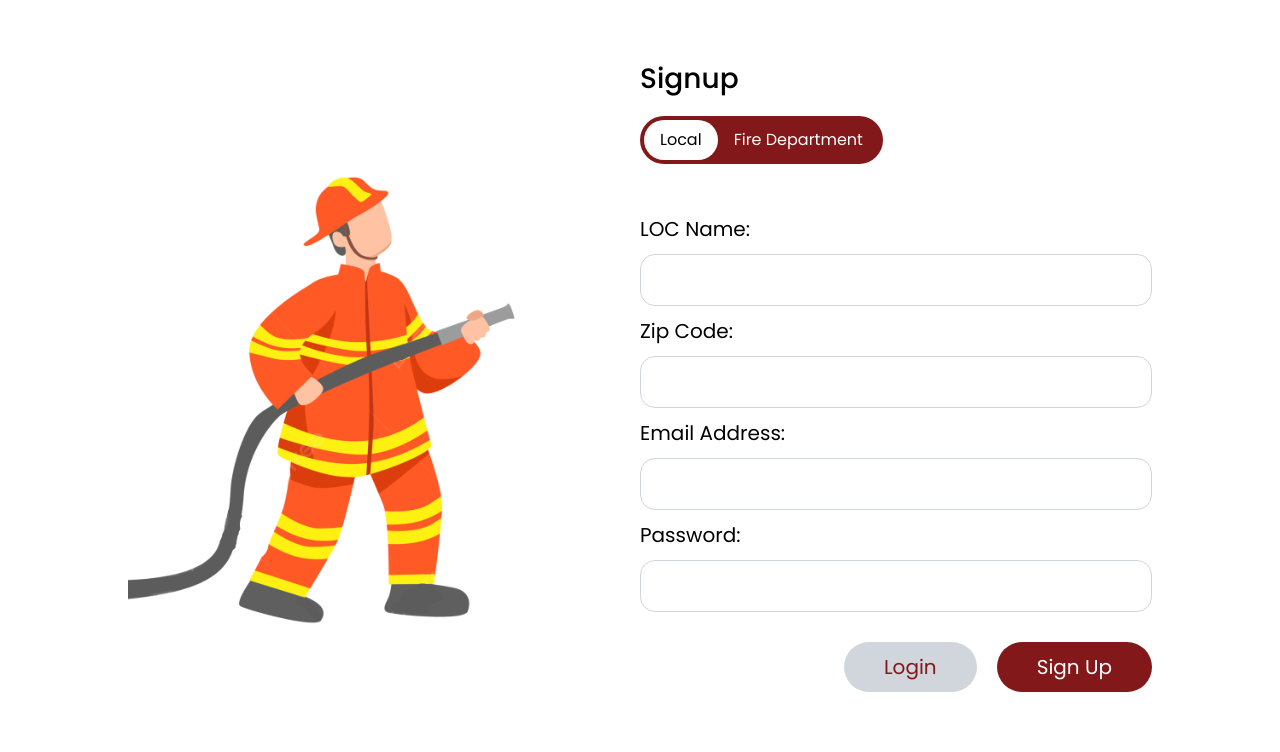
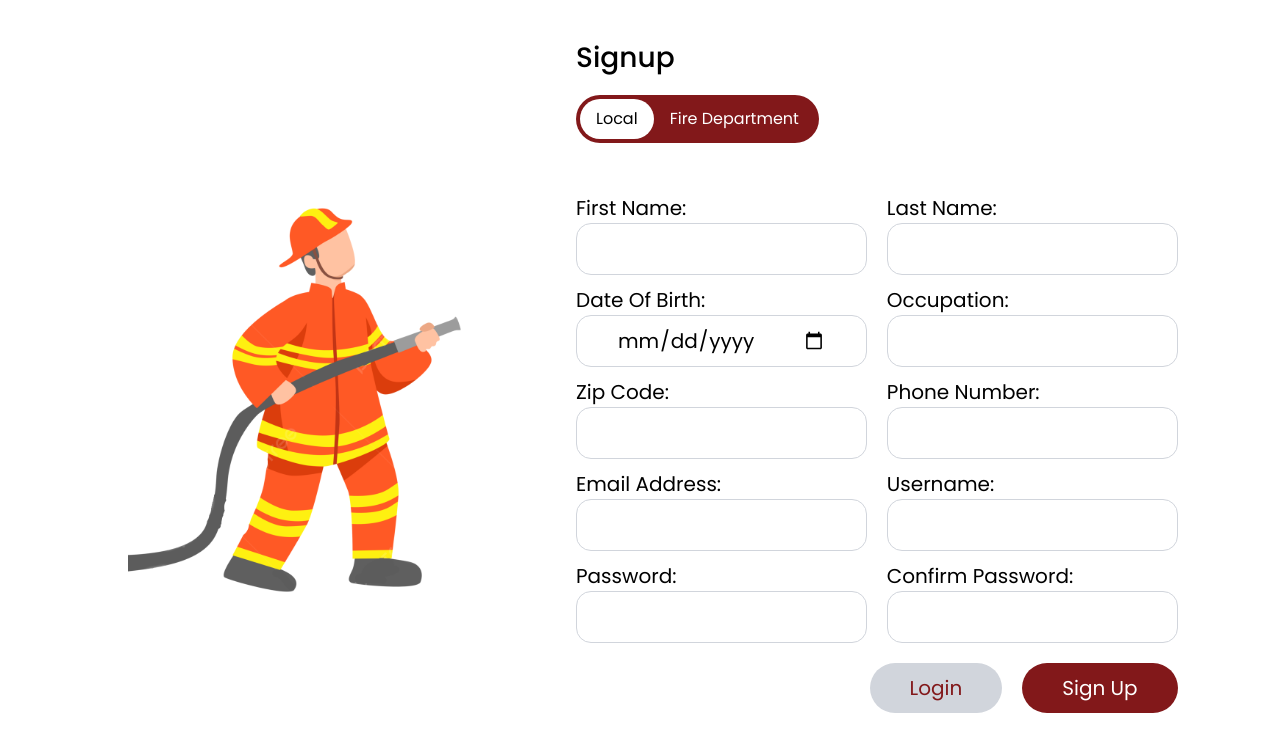
Before and after one commit to lakshkumar06/ResQ, a React (Vite) app in the folder frontend/: page /Signup in a window 1280 px wide. Shown: the top 752 px of the page. Built offline with nearby package versions, Linux system fonts and the light colour scheme.

Commit message:
fixed signup form

```diff
--- a/frontend/index.html
+++ b/frontend/index.html
@@ -7,6 +7,7 @@
     <link rel="preconnect" href="https://fonts.googleapis.com">
     <link rel="preconnect" href="https://fonts.gstatic.com" crossorigin>
     <link href="https://fonts.googleapis.com/css2?family=Poppins:ital,wght@0,100;0,200;0,300;0,400;0,500;0,600;0,700;0,800;0,900;1,100;1,200;1,300;1,400;1,500;1,600;1,700;1,800;1,900&display=swap" rel="stylesheet">
+
     <title>Vite + React</title>
   </head>
   <body>
--- a/frontend/package.json
+++ b/frontend/package.json
@@ -11,6 +11,7 @@
   },
   "dependencies": {
     "@tailwindcss/vite": "^4.0.6",
+    "aos": "^3.0.0-beta.6",
     "leaflet": "^1.9.4",
     "react": "^18.3.1",
     "react-dom": "^18.3.1",
--- a/frontend/src/components/FSLeftSideBar.jsx
+++ b/frontend/src/components/FSLeftSideBar.jsx
@@ -2,7 +2,7 @@ import React from 'react'
 
 const FSLeftSideBar = ({  setSelectedSection, selectedSection  }) => {
   return (
-    <div className='w-1/5 h-screen bg-gray-200 px-[20px] py-[20px] flex flex-col justify-between sticky'>
+    <div className='w-1/5 h-screen bg-amber-50 px-[20px] py-[20px] flex flex-col justify-between sticky'>
       <div>
           <div className="flex bg-[#750000] w-full p-[6px] rounded-[100px] gap-[10px]">
           <img src="" alt="" className="w-[60px] h-[60px] rounded-[40px] bg-gray-200"  />
--- a/frontend/src/components/FSRightSideBar.jsx
+++ b/frontend/src/components/FSRightSideBar.jsx
@@ -15,7 +15,7 @@ const FSRightSideBar = () => {
   });
 
   return (
-    <div className='w-[30%] bg-gray-100 min-h-screen px-[2vw] py-[50px]'>
+    <div className='w-[30%] bg-amber-50 min-h-screen px-[2vw] py-[50px]'>
       <p className='font-medium text-[24px]'>Resources</p>
       <div className="mt-[40px]">
         <div className='bg-red-900 rounded-[20px] text-white flex justify-between px-[20px] py-[10px]'>
--- a/frontend/src/components/SignupFS.jsx
+++ b/frontend/src/components/SignupFS.jsx
@@ -2,16 +2,50 @@ import React from 'react'
 
 const SignupFS = () => {
   return (
-    <div className='pr-[10vw]'>
+    <div className='pr-[8vw]'>
       <form className='signupForm text-[20px] py-[50px]' method='POST'>
-            <label htmlFor="" className="">FS Name:</label><br/>
-            <input type="text" className="w-full px-[2em] py-[0.5em] border-[1px] border-gray-300 px-[2em] py-[0.5em] w-full rounded-[15px] my-[10px]"/>
-            <label htmlFor="" className="">Zip Code:</label><br/>
-            <input type="number" className="w-full px-[2em] py-[0.5em] border-[1px] border-gray-300 px-[2em] py-[0.5em] w-full rounded-[15px] my-[10px]"/>
-            <label htmlFor="" className=''>Email Address:</label><br/>
-            <input type="email" name="" id="" className='w-full px-[2em] py-[0.5em] border-[1px] border-gray-300 px-[2em] py-[0.5em] w-full rounded-[15px] my-[10px]'/><br/>
-            <label htmlFor="" className=''>Password:</label><br/>
-            <input type="password" name="" id="" className='w-full px-[2em] py-[0.5em] border-[1px] border-gray-300 px-[2em] py-[0.5em] w-full rounded-[15px] my-[10px]'/>
+        <div className="grid grid-cols-2 gap-x-[1em] gap-y-[0.5em]">
+          <div className="">
+            <label htmlFor="" className="">Fire Station Name:</label><br/>
+            <input type="text" className="w-full px-[2em] py-[0.5em] border-[1px] border-gray-300 px-[2em] w-full rounded-[15px]"/>
+          </div>
+          <div className="">
+            <label htmlFor="" className="">Phone Number:</label><br/>
+            <input type="tel" className="w-full px-[2em] py-[0.5em] border-[1px] border-gray-300 px-[2em] w-full rounded-[15px] "/>
+          </div>
+          <div className="">
+          <label htmlFor="" className="">Zip Code:</label><br/>
+          <input type="number" className="w-full px-[2em] py-[0.5em] border-[1px] border-gray-300 px-[2em] w-full rounded-[15px] "/>
+          </div>
+          <div className="">
+          <label htmlFor="" className=''>Email Address:</label><br/>
+          <input type="email" name="" id="" className='w-full px-[2em] py-[0.5em] border-[1px] border-gray-300 px-[2em] w-full rounded-[15px]'/><br/>
+          </div>
+          <div className="">
+          <label htmlFor="" className=''>Station Code:</label><br/>
+          <input type="text" name="" id="" className='w-full px-[2em] py-[0.5em] border-[1px] border-gray-300 px-[2em] w-full rounded-[15px]'/><br/>
+          </div>
+          <div className="">
+          <label htmlFor="" className=''>Zip codes:</label><br/>
+          <input type="text" name="" id="" className='w-full px-[2em] py-[0.5em] border-[1px] border-gray-300 px-[2em] w-full rounded-[15px]'/><br/>
+          </div>
+          <div className="col-span-2">
+            <label htmlFor="" className=''>Username:</label><br/>
+            <input type="text" name="" id="" className='w-full px-[2em] py-[0.5em] border-[1px] border-gray-300 px-[2em] w-full rounded-[15px] '/>
+            </div>
+          <div className="">
+          <label htmlFor="" className=''>Password:</label><br/>
+          <input type="password" name="" id="" className='w-full px-[2em] py-[0.5em] border-[1px] border-gray-300 px-[2em] w-full rounded-[15px]'/>
+          </div>
+          <div className="">
+          <label htmlFor="" className=''>Confirm Password:</label><br/>
+          <input type="password" name="" id="" className='w-full px-[2em] py-[0.5em] border-[1px] border-gray-300 px-[2em] w-full rounded-[15px]'/>
+          </div>
+        </div>
+
+
+
+
             <div className="flex gap-[1em] justify-end">
             <button className='mainBtnGray w-fit py-[0.5em] px-[2em] rounded-[100px] mt-[1em]'>Login</button>
                 <button className='mainBtnRed w-fit py-[0.5em] px-[2em] rounded-[100px] mt-[1em]'>Sign Up</button>
--- a/frontend/src/components/SignupLoc.jsx
+++ b/frontend/src/components/SignupLoc.jsx
@@ -2,16 +2,55 @@ import React from 'react'
 
 const SignupLoc = () => {
   return (
-    <div className='pr-[10vw]'>
+    <div className='pr-[8vw]'>
       <form className='signupForm text-[20px] py-[50px]' method='POST'>
-            <label htmlFor="" className="">LOC Name:</label><br/>
-            <input type="text" className="w-full px-[2em] py-[0.5em] border-[1px] border-gray-300 px-[2em] py-[0.5em] w-full rounded-[15px] my-[10px]"/>
+
+        <div className="grid grid-cols-2 gap-x-[1em] gap-y-[0.5em]">
+        <div className="">
+            <label htmlFor="" className="">First Name:</label><br/>
+            <input type="text" className="w-full px-[2em] py-[0.5em] border-[1px] border-gray-300 px-[2em] py-[0.5em] w-full rounded-[15px] "/>
+            </div>
+            <div className="">
+            <label htmlFor="" className="">Last Name:</label><br/>
+            <input type="text" className="w-full px-[2em] py-[0.5em] border-[1px] border-gray-300 px-[2em] py-[0.5em] w-full rounded-[15px] "/>
+            </div>
+            <div className="">
+              <label htmlFor="" className="">Date Of Birth:</label><br/>
+              <input type="date" className="w-full px-[2em] py-[0.5em] border-[1px] border-gray-300 px-[2em] py-[0.5em] w-full rounded-[15px] "/>
+            </div>
+            <div className="">
+            <label htmlFor="" className="">Occupation:</label><br/>
+            <input type="text" className="w-full px-[2em] py-[0.5em] border-[1px] border-gray-300 px-[2em] py-[0.5em] w-full rounded-[15px] "/>
+            </div>
+            <div className="">
             <label htmlFor="" className="">Zip Code:</label><br/>
-            <input type="number" className="w-full px-[2em] py-[0.5em] border-[1px] border-gray-300 px-[2em] py-[0.5em] w-full rounded-[15px] my-[10px]"/>
+            <input type="number" className="w-full px-[2em] py-[0.5em] border-[1px] border-gray-300 px-[2em] py-[0.5em] w-full rounded-[15px] "/>
+            </div>
+            <div className="">
+              <label htmlFor="" className="">Phone Number:</label><br/>
+              <input type="tel" className="w-full px-[2em] py-[0.5em] border-[1px] border-gray-300 px-[2em] py-[0.5em] w-full rounded-[15px] "/>
+            </div>
+            <div className="">
             <label htmlFor="" className=''>Email Address:</label><br/>
-            <input type="email" name="" id="" className='w-full px-[2em] py-[0.5em] border-[1px] border-gray-300 px-[2em] py-[0.5em] w-full rounded-[15px] my-[10px]'/><br/>
+            <input type="email" name="" id="" className='w-full px-[2em] py-[0.5em] border-[1px] border-gray-300 px-[2em] py-[0.5em] w-full rounded-[15px] '/><br/>
+            </div>
+            <div className="">
+            <label htmlFor="" className=''>Username:</label><br/>
+            <input type="text" name="" id="" className='w-full px-[2em] py-[0.5em] border-[1px] border-gray-300 px-[2em] py-[0.5em] w-full rounded-[15px] '/>
+            </div>
+            <div className="">
             <label htmlFor="" className=''>Password:</label><br/>
-            <input type="password" name="" id="" className='w-full px-[2em] py-[0.5em] border-[1px] border-gray-300 px-[2em] py-[0.5em] w-full rounded-[15px] my-[10px]'/>
+            <input type="password" name="" id="" className='w-full px-[2em] py-[0.5em] border-[1px] border-gray-300 px-[2em] py-[0.5em] w-full rounded-[15px] '/>
+            </div>
+            <div className="">
+            <label htmlFor="" className=''>Confirm Password:</label><br/>
+            <input type="password" name="" id="" className='w-full px-[2em] py-[0.5em] border-[1px] border-gray-300 px-[2em] py-[0.5em] w-full rounded-[15px] '/>
+            </div>
+        </div>
+
+
+
+
             <div className="flex gap-[1em] justify-end">
             <button className='mainBtnGray w-fit py-[0.5em] px-[2em] rounded-[100px] mt-[1em]'>Login</button>
                 <button className='mainBtnRed w-fit py-[0.5em] px-[2em] rounded-[100px] mt-[1em]'>Sign Up</button>
--- a/frontend/src/pages/Homepage.jsx
+++ b/frontend/src/pages/Homepage.jsx
@@ -2,6 +2,7 @@ import React from 'react'
 import Header from '../components/Header'
 import HeroHomepage from '../components/HeroHomepage'
 import {Link} from 'react-router-dom';
+import Footer from '../components/Footer';
 
 const Homepage = () => {
   return (
@@ -72,6 +73,7 @@ const Homepage = () => {
           <Link to='/Signup' className='mt-[50px] mainBtnRed mx-auto text-[20px] px-[1em] py-[0.5em] rounded-[15px]' >Create your Acccount Today</Link>
         </div>
       </section>
+      <Footer/>
     </div>
   )
 }
--- a/frontend/src/pages/Signup.jsx
+++ b/frontend/src/pages/Signup.jsx
@@ -7,10 +7,10 @@ const Signup = () => {
 
   return (
     <div className="flex mx-auto">
-      <div className="w-1/2 min-h-screen flexCol pl-[10vw] pr-[4vw]">
+      <div className="w-[45%] min-h-screen flexCol pl-[10vw] pr-[4vw]">
         <img src="/Untitled.webp" alt="" className="" />
       </div>
-      <div className="w-1/2 min-h-screen flexCol">
+      <div className="w-[55%] min-h-screen flexCol">
         <p className="text-[28px] font-medium">Signup</p>
 
         {/* Buttons to toggle between Fire Station and Local Resident */}
```
Also changed, not shown: frontend/src/components/Footer.jsx (added, +37 -0 lines), frontend/src/components/HeroHomepage.jsx (+40 -17 lines), 1 other file (tests, documents, lock files or other folders).
